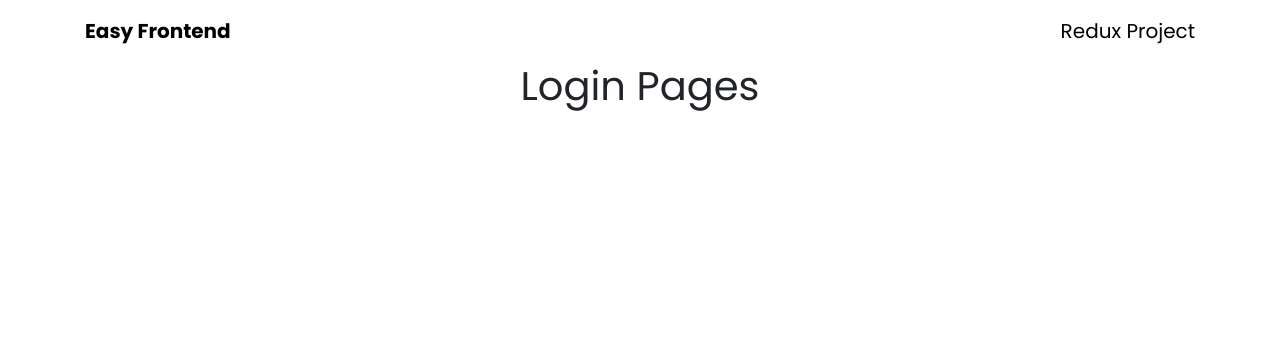
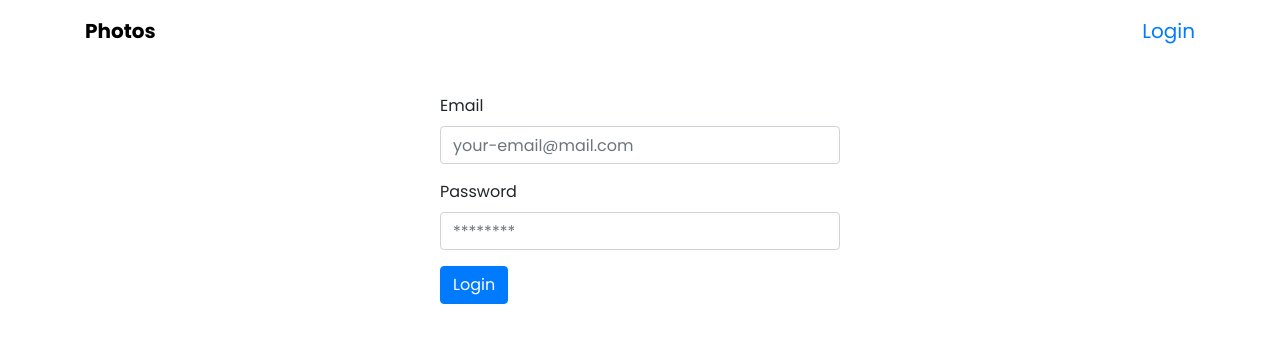
Before and after one commit to VMHDev/reactjs_photos, a React (Create React App) app: page /user/login in a window 1280 px wide. Shown: the top 342 px of the page. Built offline with nearby package versions, Linux system fonts and the light colour scheme.

Commit message:
Login: Add GUI

```diff
--- a/src/components/Header/index.jsx
+++ b/src/components/Header/index.jsx
@@ -14,7 +14,7 @@ const Header = () => {
               href='https://youtube.com/easyfrontend'
               target='_blank'
               rel='noopener noreferrer'>
-              Easy Frontend
+              Photos
             </a>
           </Col>
 
@@ -22,9 +22,9 @@ const Header = () => {
             <NavLink
               exact
               className='header__link'
-              to='/photos'
+              to='/user/login'
               activeClassName='header__link--active'>
-              Redux Project
+              Login
             </NavLink>
           </Col>
         </Row>
--- /dev/null
+++ b/src/pages/User/components/LoginForm/index.jsx
@@ -0,0 +1,52 @@
+import PropTypes from 'prop-types';
+import React from 'react';
+import { Button, FormGroup } from 'reactstrap';
+import { Formik, Form, FastField } from 'formik';
+import InputField from 'components/InputField';
+
+const LoginForm = (props) => {
+  const { initialValues } = props;
+
+  return (
+    <Formik initialValues={initialValues}>
+      {(formikProps) => {
+        const { values, errors, touched } = formikProps;
+        console.log({ values, errors, touched });
+
+        return (
+          <Form>
+            <FastField
+              name='email'
+              component={InputField}
+              label='Email'
+              placeholder='your-email@mail.com'
+            />
+
+            <FastField
+              name='password'
+              component={InputField}
+              label='Password'
+              placeholder='********'
+            />
+
+            <FormGroup>
+              <Button type='submit' color='primary'>
+                Login
+              </Button>
+            </FormGroup>
+          </Form>
+        );
+      }}
+    </Formik>
+  );
+};
+
+LoginForm.propTypes = {
+  onSubmit: PropTypes.func,
+};
+
+LoginForm.defaultProps = {
+  onSubmit: null,
+};
+
+export default LoginForm;
--- a/src/pages/User/pages/Login/index.jsx
+++ b/src/pages/User/pages/Login/index.jsx
@@ -1,14 +1,18 @@
 import React from 'react';
-import { Container } from 'reactstrap';
+import LoginForm from 'pages/User/components/LoginForm';
+import './styles.scss';
 
-const Login = () => {
+const LoginPage = (props) => {
+  const initialValues = {};
   return (
-    <div>
-      <Container className='text-center'>
-        <h1>Login Pages</h1>
-      </Container>
+    <div className='login'>
+      <div className='login__form'>
+        <LoginForm initialValues={initialValues} />
+      </div>
     </div>
   );
 };
 
-export default Login;
+LoginPage.propTypes = {};
+
+export default LoginPage;
--- /dev/null
+++ b/src/pages/User/pages/Login/styles.scss
@@ -0,0 +1,6 @@
+.login {
+  &__form {
+    margin: 2rem auto 1rem auto;
+    max-width: 25rem;
+  }
+}
```
Also changed, not shown: 1 other file (tests, documents, lock files or other folders).
